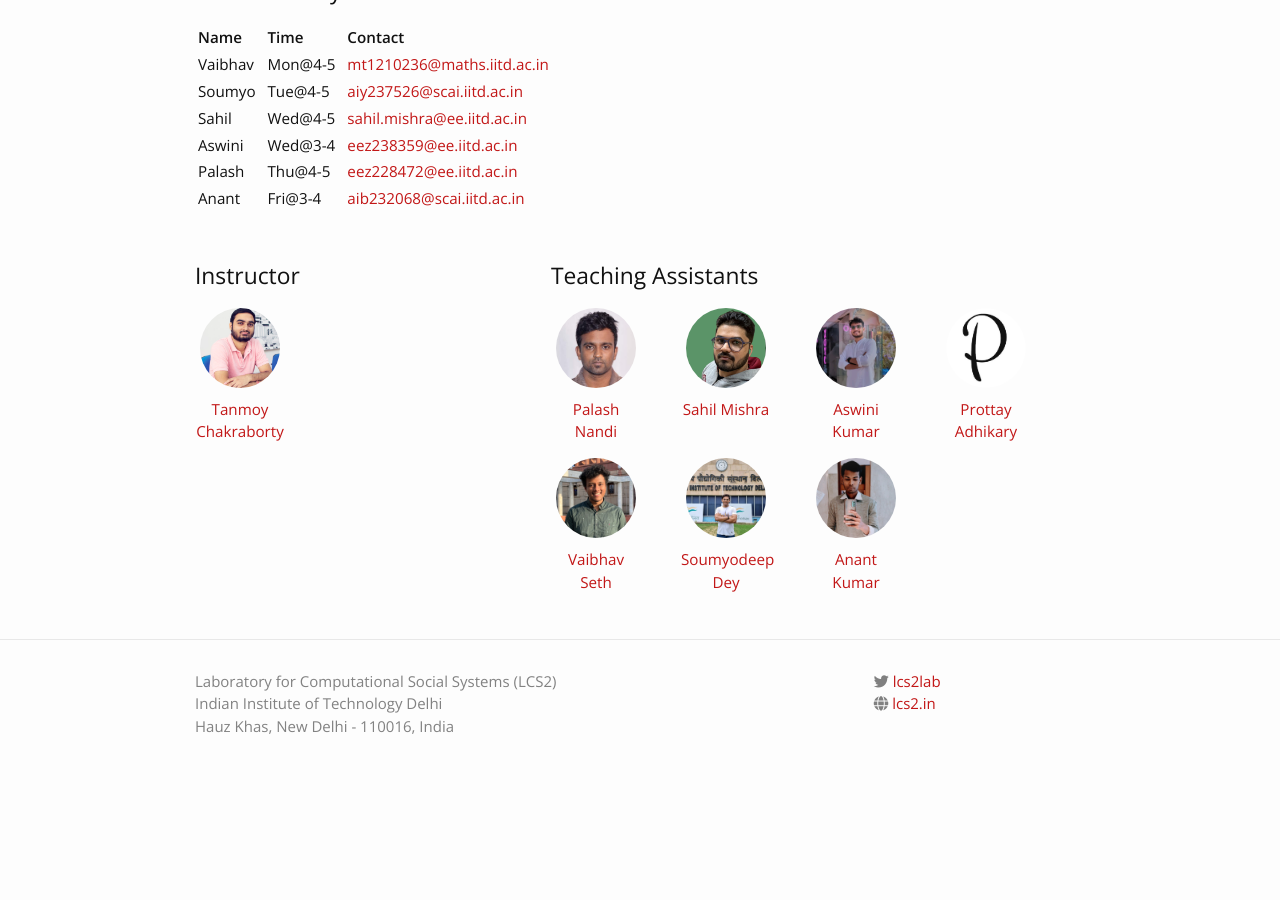
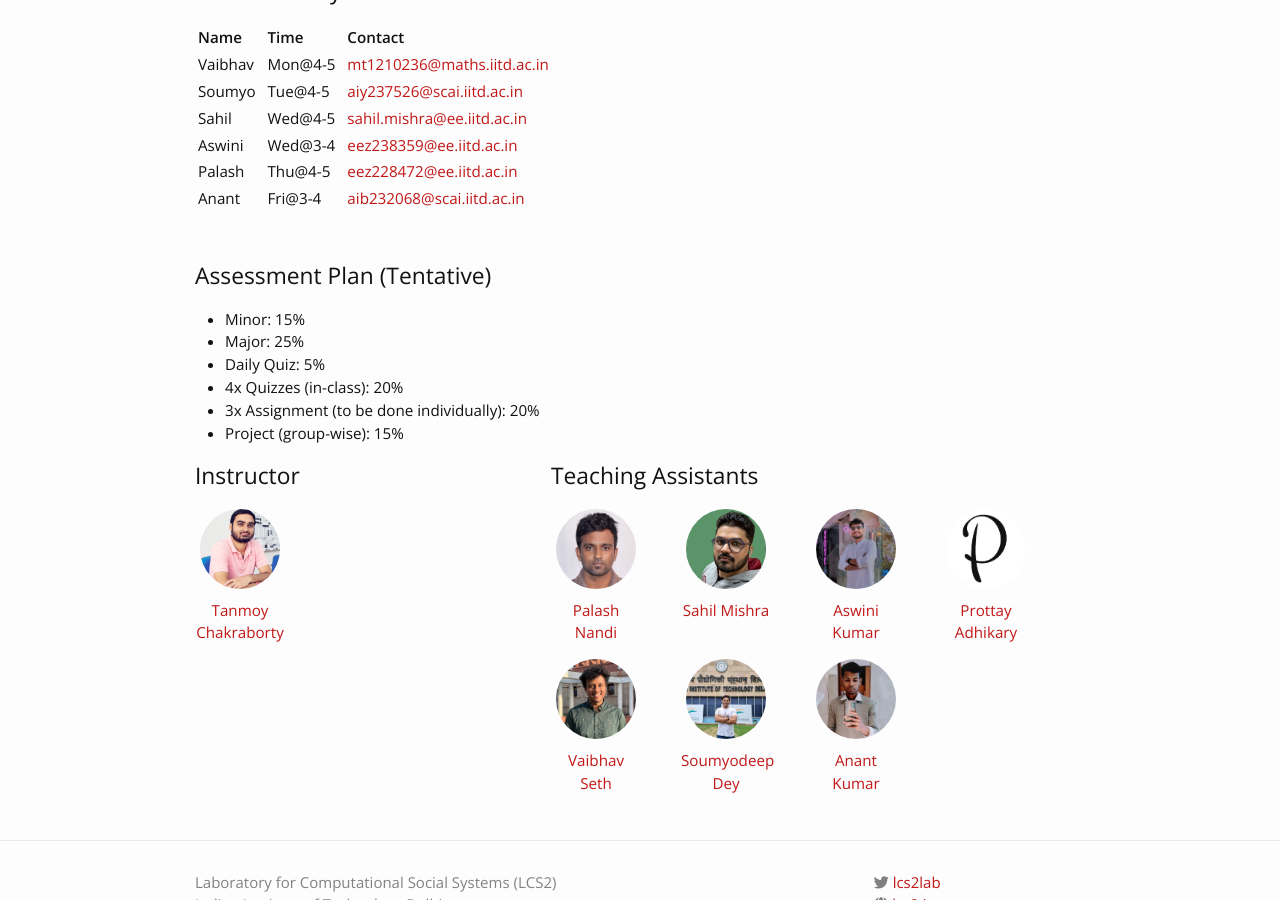
Before and after one commit to lcs2-iitd/ELL409-2401, a Jekyll site: the page built from index.md, in a window 1280 px wide and 900 px high, scrolled down 846 px. Built offline with Jekyll 4.4.1, drawn with Linux system fonts in a browser that asks for light colours; nearby versions of some CDN libraries; before the commit the page ends 1643 px from its top, so only the background shows below that.

Commit message:
Update home.html

```diff
--- a/_layouts/home.html
+++ b/_layouts/home.html
@@ -54,7 +54,19 @@ layout: default
             <td><a href="mailto:aib232068@scai.iitd.ac.in">aib232068@scai.iitd.ac.in</a></td>
         </tr>
     </table>
-    <br><br>
+    <br>
+    <br>
+    <h2>Assessment Plan (Tentative)</h2>
+    <ul>
+        <li>Minor: 15%</li>
+        <li>Major: 25%</li>
+        <li>Daily Quiz: 5%</li>
+        <li>4x Quizzes (in-class): 20%</li>
+        <li>3x Assignment (to be done individually): 20%</li>
+        <li>Project (group-wise): 15%</li>
+    </ul>
+
+
     <div>
         <div style="width:40%; float: left">
             <!-- <h2>Instructors</h2> -->
```
